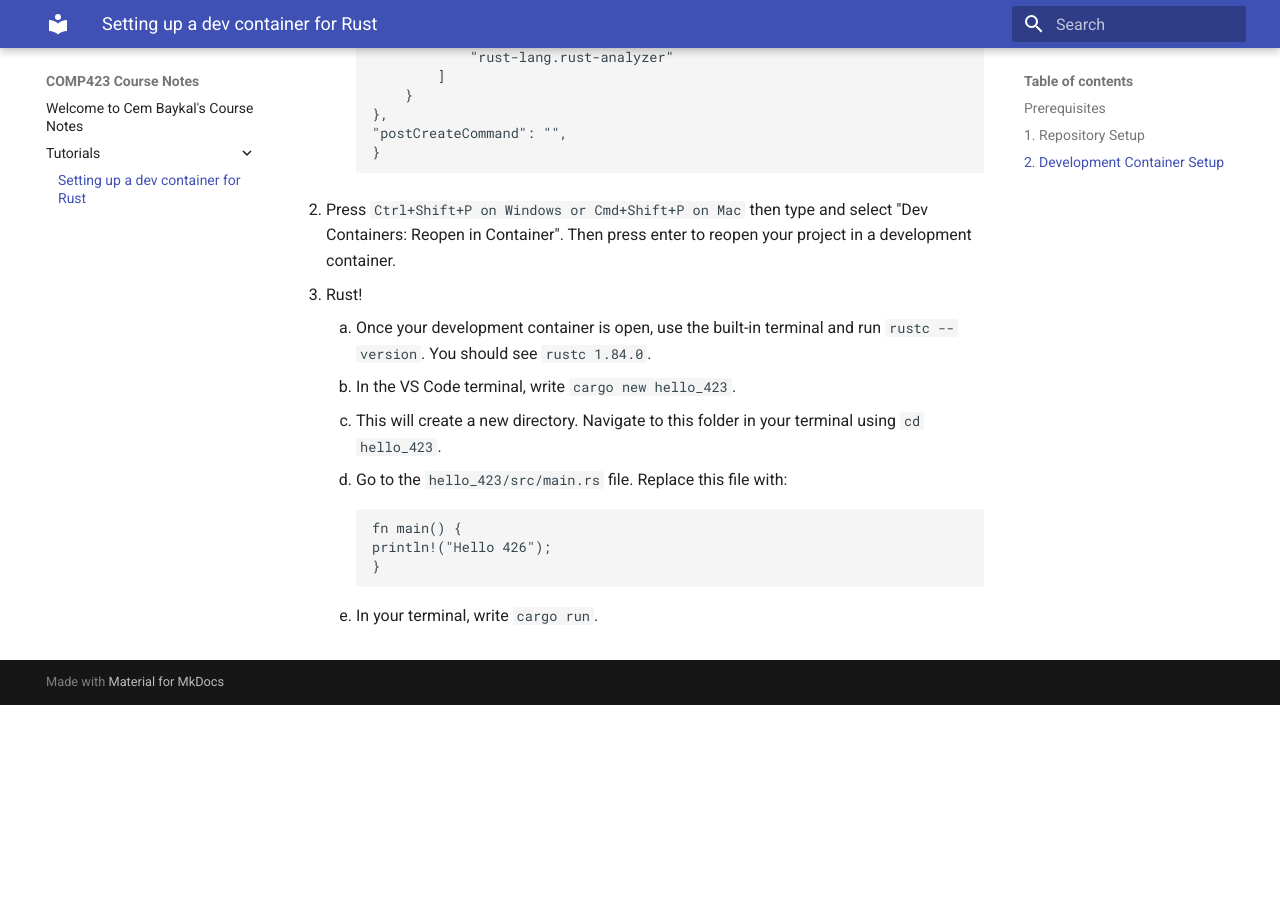
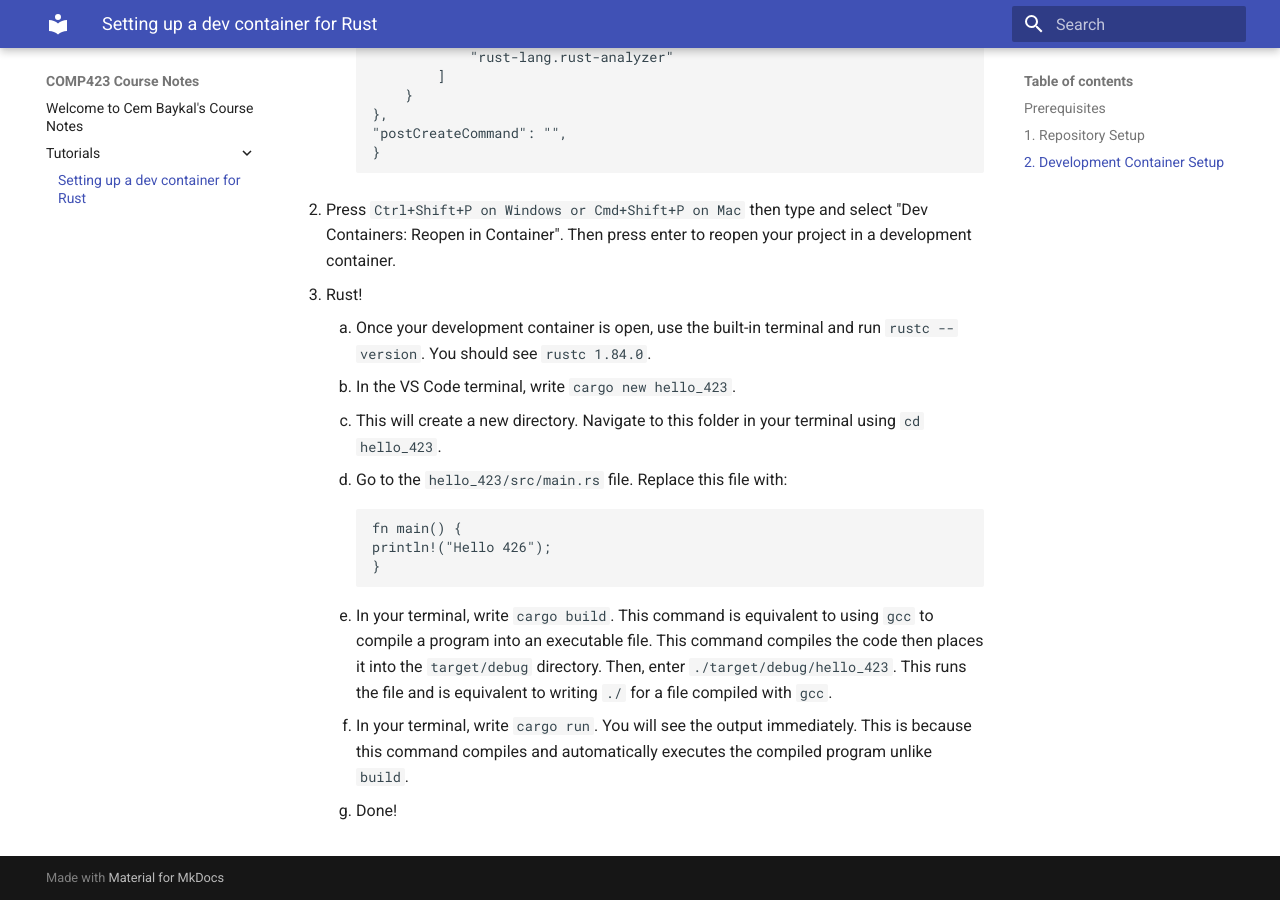
Before and after one commit to baykalcem/comp423-course-notes, an MkDocs documentation site: the page built from docs/tutorials/rust-setup.md, in a window 1280 px wide and 900 px high, scrolled down 2058 px. Built offline with MkDocs 1.6.1 and Material for MkDocs 9.7.7, drawn with Linux system fonts in a browser that asks for light colours; before the commit the page ends 2763 px from its top, so only the background shows below that.

Commit message:
Fully written tutorial

````diff
--- a/docs/tutorials/rust-setup.md
+++ b/docs/tutorials/rust-setup.md
@@ -80,4 +80,6 @@ Ensure you have satisfied the following before continuing:<br>
     println!("Hello 426");
     }
     ```
-    5. In your terminal, write ```cargo run```.
+    4. In your terminal, write ```cargo build```. This command is equivalent to using ```gcc``` to compile a program into an executable file. This command compiles the code then places it into the ```target/debug``` directory. Then, enter ```./target/debug/hello_423```. This runs the file and is equivalent to writing ```./``` for a file compiled with ```gcc```.
+    5. In your terminal, write ```cargo run```. You will see the output immediately. This is because this command compiles and automatically executes the compiled program unlike ```build```.
+    6. Done!
````
